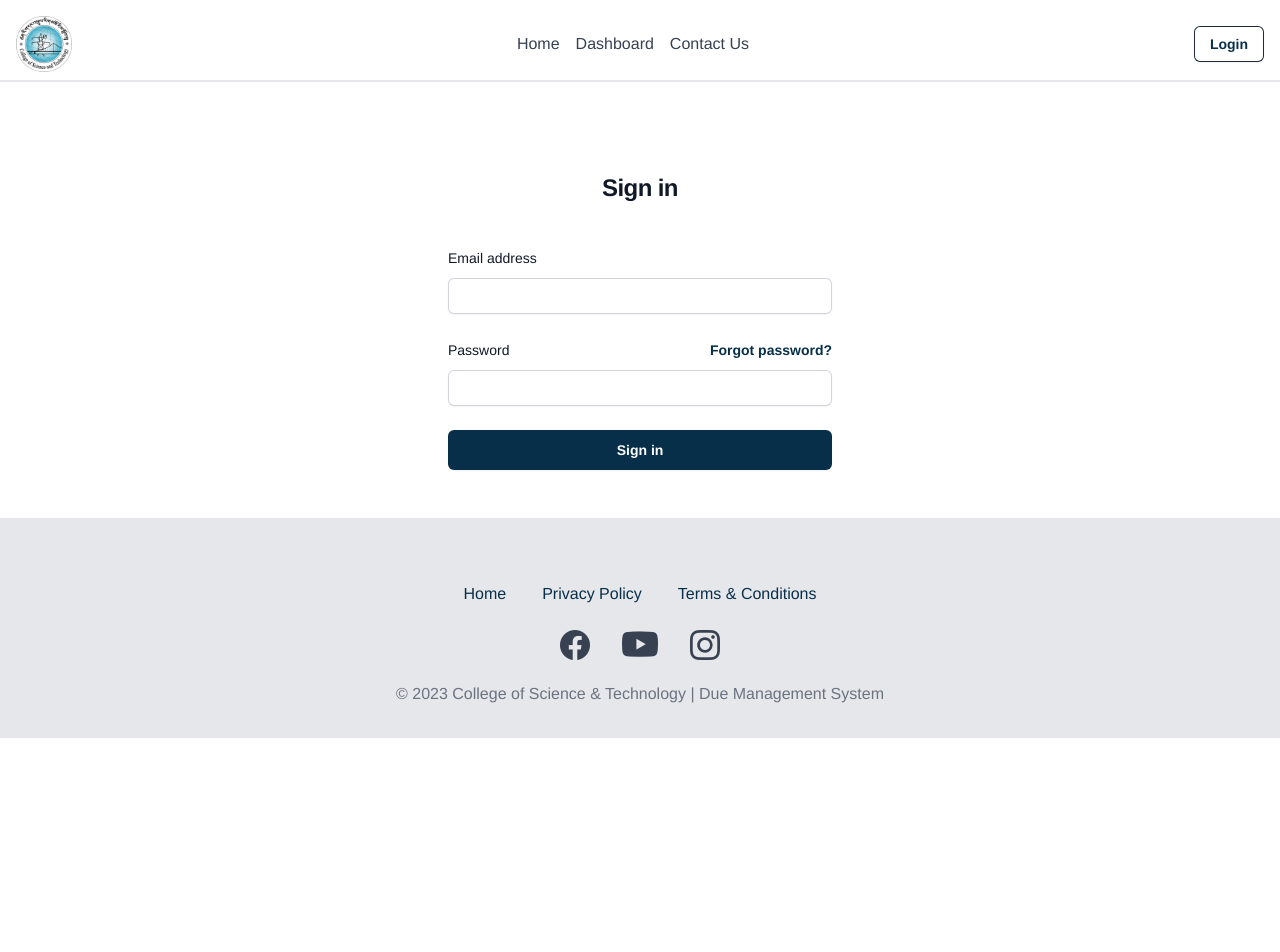
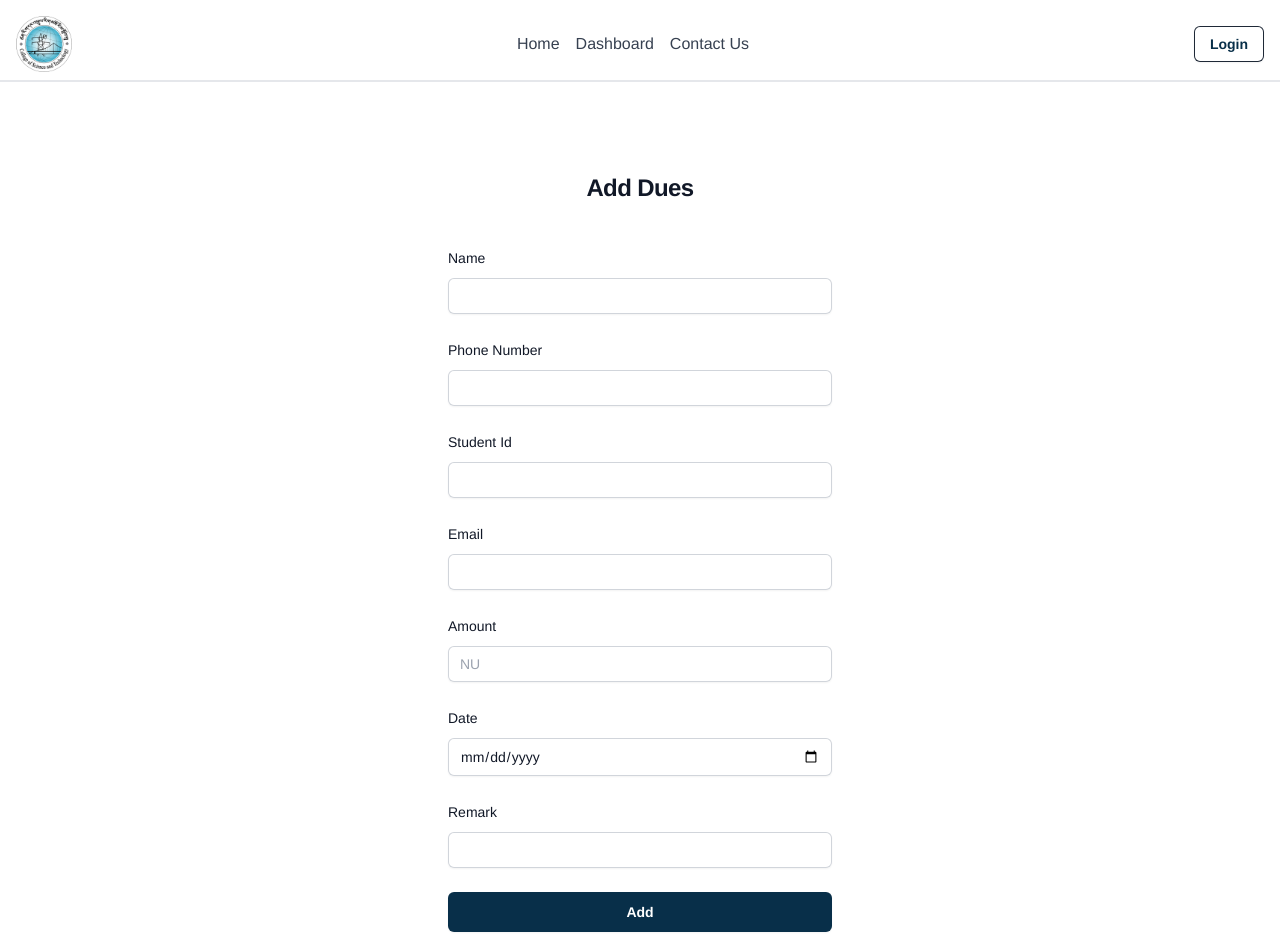
Before and after one commit to divyashC/due-mgmt-sys, a React (Create React App) app in the folder frontend/: page / in a window 1280 px wide. Shown: the top 952 px of the page. Before the commit the page ends 800 px from the top, so only its background shows below. Built offline with nearby package versions, Linux system fonts and the light colour scheme.

Commit message:
sign up page frontend

```diff
--- a/frontend/src/App.js
+++ b/frontend/src/App.js
@@ -1,10 +1,10 @@
 import React from "react";
 import Login from "./pages/Login.js"
-
+import AddDues from "./pages/AddDues.js";
 const App = () => {
 	return (
 		<>
-			<Login />
+			<AddDues />
 		</>
 	);
 };
--- /dev/null
+++ b/frontend/src/pages/AddDues.js
@@ -0,0 +1,145 @@
+import React from 'react'
+
+const AddDues = () => {
+  return (
+    <div className="flex flex-col justify-center flex-1 min-h-full px-6 py-12 lg:px-8">
+        <div className="sm:mx-auto sm:w-full sm:max-w-sm">
+
+          <h2 className="mt-10 text-2xl font-bold leading-9 tracking-tight text-center text-gray-900">
+            Add Dues
+          </h2>
+        </div>
+
+        <div className="mt-10 sm:mx-auto sm:w-full sm:max-w-sm">
+          <form className="space-y-6" action="#" method="POST">
+            <div>
+              <label htmlFor="email" className="block text-sm font-medium leading-6 text-gray-900">
+                Name
+              </label>
+              <div className="mt-2">
+                <input
+                  id="email"
+                  name="email"
+                  type="text"
+                  autoComplete="email"
+                  required
+                  className="block w-full rounded-md border-0 py-1.5 text-gray-900 shadow-sm ring-1 ring-inset ring-gray-300 placeholder:text-gray-400 focus:ring-2 focus:ring-inset focus:ring-indigo-600 sm:text-sm sm:leading-6"
+                />
+              </div>
+            </div>
+            <div>
+              <label htmlFor="email" className="block text-sm font-medium leading-6 text-gray-900">
+                Phone Number
+              </label>
+              <div className="mt-2">
+                <input
+                  id="PhoneNumber"
+                  name="email"
+                  type="Phone"
+                  autoComplete="email"
+                  required
+                  className="block w-full rounded-md border-0 py-1.5 text-gray-900 shadow-sm ring-1 ring-inset ring-gray-300 placeholder:text-gray-400 focus:ring-2 focus:ring-inset focus:ring-indigo-600 sm:text-sm sm:leading-6"
+                />
+              </div>
+            </div>
+            <div>
+              <label htmlFor="email" className="block text-sm font-medium leading-6 text-gray-900">
+                Student Id
+              </label>
+              <div className="mt-2">
+                <input
+                  id="PhoneNumber"
+                  name="email"
+                  type="Phone"
+                  autoComplete="email"
+                  required
+                  className="block w-full rounded-md border-0 py-1.5 text-gray-900 shadow-sm ring-1 ring-inset ring-gray-300 placeholder:text-gray-400 focus:ring-2 focus:ring-inset focus:ring-indigo-600 sm:text-sm sm:leading-6"
+                />
+              </div>
+            </div>
+            <div>
+              <label htmlFor="email" className="block text-sm font-medium leading-6 text-gray-900">
+                Email
+              </label>
+              <div className="mt-2">
+                <input
+                  id="PhoneNumber"
+                  name="email"
+                  type="Phone"
+
+                  required
+                  className="block w-full rounded-md border-0 py-1.5 text-gray-900 shadow-sm ring-1 ring-inset ring-gray-300 placeholder:text-gray-400 focus:ring-2 focus:ring-inset focus:ring-indigo-600 sm:text-sm sm:leading-6"
+                />
+              </div>
+            </div>
+            <div>
+              <label htmlFor="email" className="block text-sm font-medium leading-6 text-gray-900">
+                Amount
+              </label>
+              <div className="mt-2 ">
+                <input
+                  id="PhoneNumber"
+                  name="email"
+                  type="text"
+                placeholder='NU'
+                  required
+                  className="block w-full rounded-md border-0 py-1.5 text-gray-900 shadow-sm ring-1 ring-inset ring-gray-300 placeholder:text-gray-400 focus:ring-2 focus:ring-inset focus:ring-indigo-600 sm:text-sm sm:leading-6 px-3"
+                />
+
+
+              </div>
+            </div>
+            <div>
+              <label htmlFor="email" className="block text-sm font-medium leading-6 text-gray-900">
+                Date
+              </label>
+              <div className="mt-2 ">
+                <input
+                  id="PhoneNumber"
+                  name="email"
+                  type="Date"
+
+                  required
+                  className="block w-full rounded-md border-0 py-1.5 text-gray-900 shadow-sm ring-1 ring-inset ring-gray-300 placeholder:text-gray-400 focus:ring-2 focus:ring-inset focus:ring-indigo-600 sm:text-sm sm:leading-6 px-3"
+                />
+
+
+              </div>
+            </div>
+            <div>
+              <label htmlFor="email" className="block text-sm font-medium leading-6 text-gray-900">
+                Remark
+              </label>
+              <div className="mt-2 ">
+                <input
+                  id="PhoneNumber"
+                  name="email"
+                  type="TextArea"
+
+                  required
+                  className="block w-full  rounded-md border-0 py-1.5 text-gray-900 shadow-sm ring-1 ring-inset ring-gray-300 placeholder:text-gray-400 focus:ring-2 focus:ring-inset focus:ring-indigo-600 sm:text-sm sm:leading-6 px-3"
+                />
+
+
+              </div>
+            </div>
+
+
+            <div>
+              <button
+                type="submit"
+                className="flex justify-center w-full px-3 py-2 text-sm font-semibold leading-6 text-white rounded-md shadow-sm bg-sky-950 hover:bg-white hover:text-sky-950 hover:ring-1 hover:ring-inset hover:ring-gray-800 focus-visible:outline focus-visible:outline-2 focus-visible:outline-offset-2 focus-visible:outline-indigo-600"
+              >
+              Add
+              </button>
+            </div>
+          </form>
+
+
+
+        </div>
+      </div>
+  )
+}
+
+export default AddDues
```
